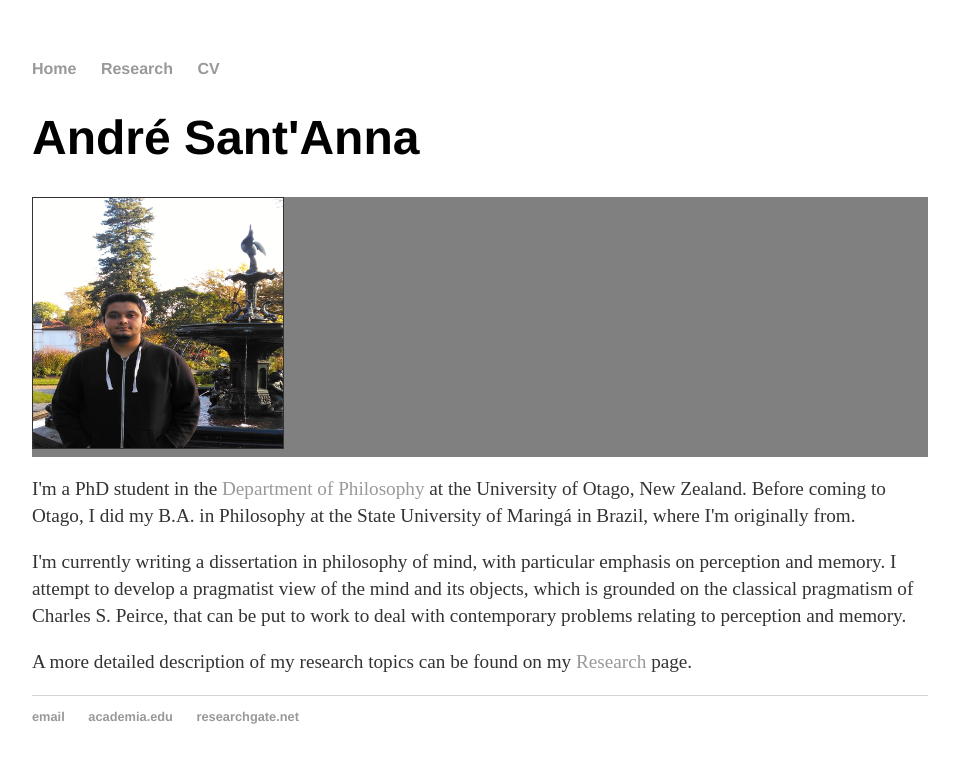
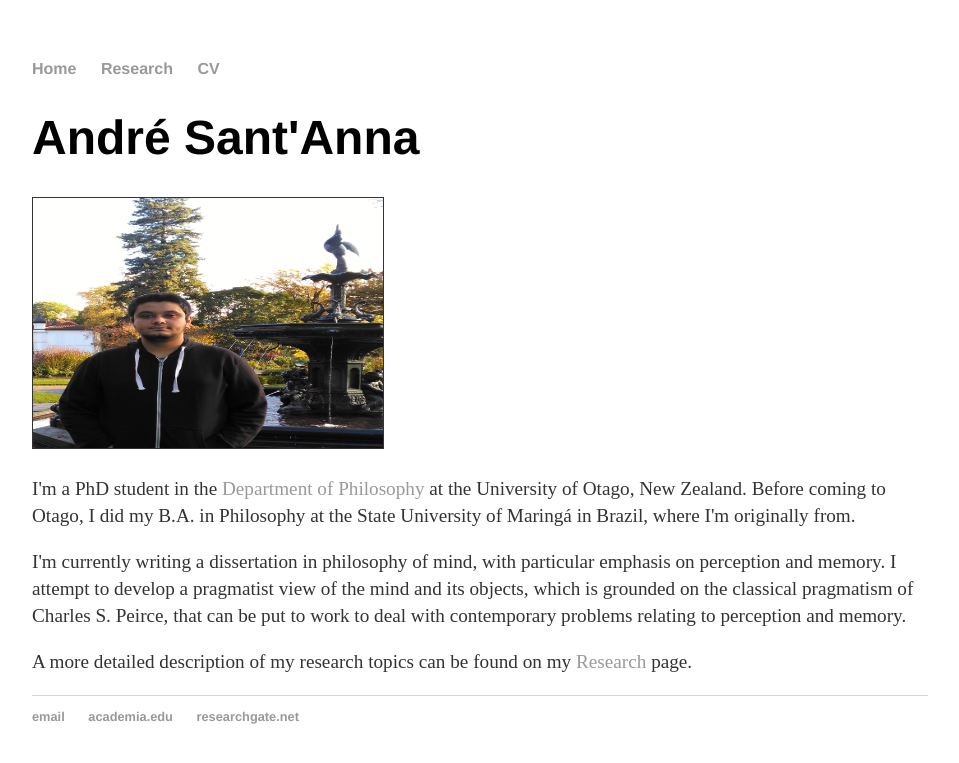
Before and after one commit to andresantanna/andresantanna.github.io, a Jekyll site: the page built from index.html, in a window 1280 px wide. Shown: the top 763 px of the page, without its empty margins (160-1119 px from the left). Built offline with Jekyll 4.4.1, drawn with Linux system fonts in a browser that asks for light colours.

Commit message:
Update index.html

```diff
--- a/index.html
+++ b/index.html
@@ -4,7 +4,7 @@
 ---
 <div class="blurb">
 	<h1>André Sant'Anna</h1>
-	<p style="background-color:grey"> <img src="andre.jpg" height="250px" width="250px" border="1px"> </p>
+	<p style="background-color:white"> <img src="andre.jpg" height="250px" width="350px" border="1px"> </p>
 	    <p>I'm a PhD student in the <a href="http://www.otago.ac.nz/philosophy/">Department of Philosophy</a> at the University of Otago, New Zealand. Before coming to Otago, I did my B.A. in Philosophy at the State University of Maringá in Brazil, where I'm originally from.</p>
 <p>I'm currently writing a dissertation in philosophy of mind, with particular emphasis on perception and memory. I attempt to develop a pragmatist view of the mind and its objects, which is grounded on the classical pragmatism of Charles S. Peirce, that can be put to work to deal with contemporary problems relating to perception and memory.</p>
 <p>A more detailed description of my research topics can be found on my <a href="/research">Research</a> page.</p>
```
